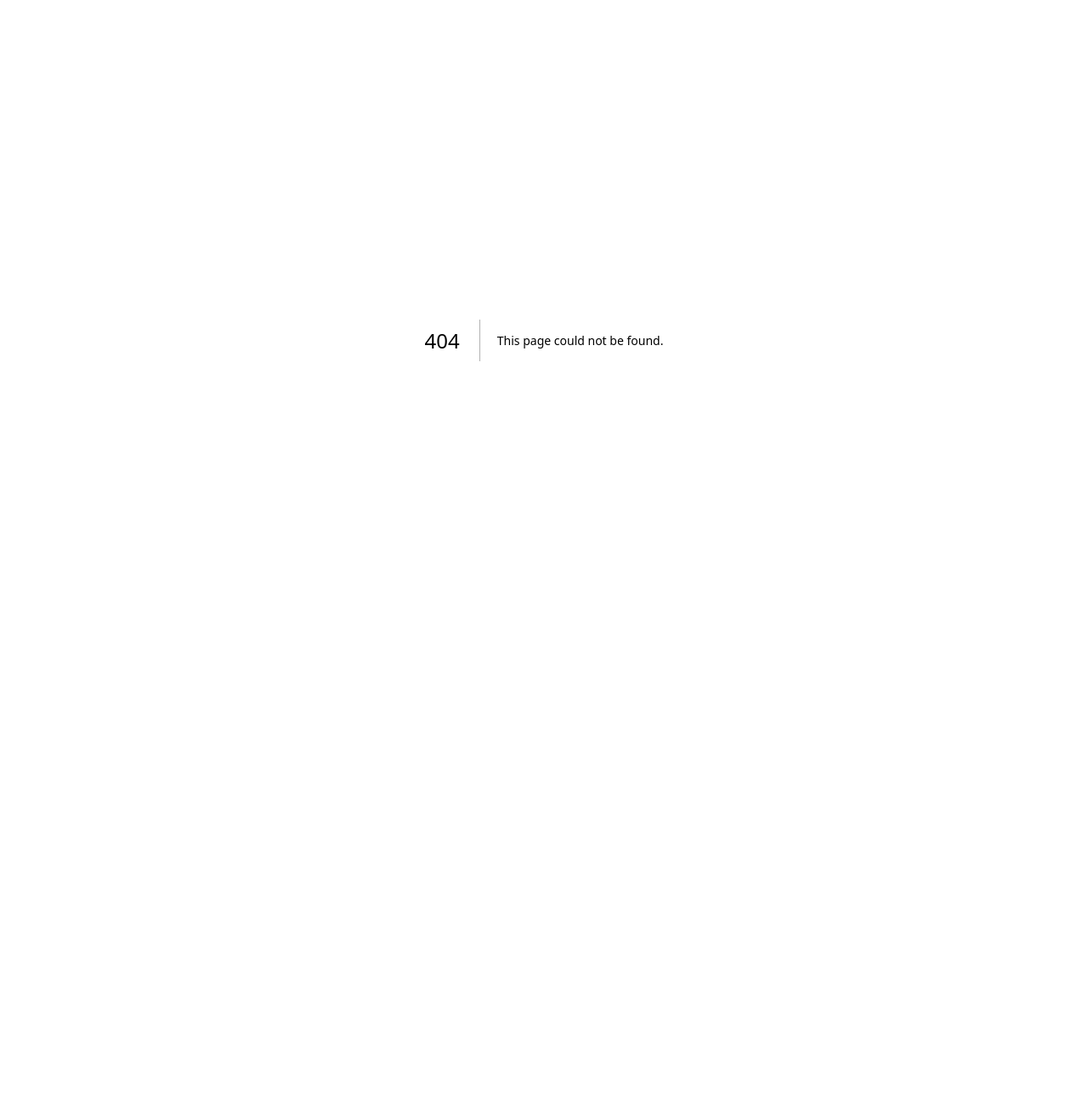
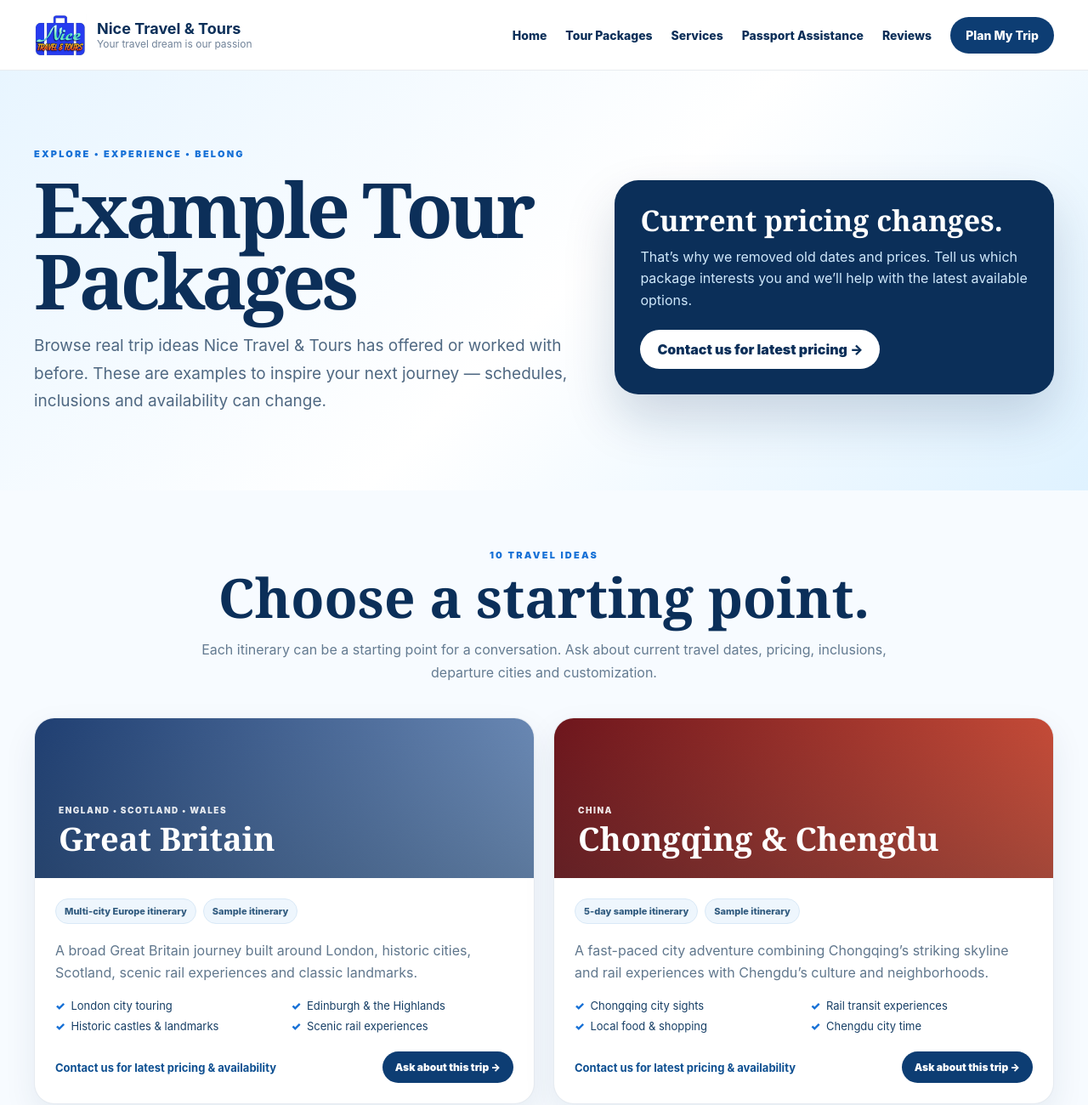
Before and after one commit to sbentoske/nice-travel-and-tours, a Next.js app: page /packages in a window 1280 px wide. Before the commit this address had no page. Shown: the top 1300 px of the page at 85% size. Before the commit the page ends 800 px from the top, so only its background shows below. Built offline with nearby package versions, Linux system fonts and the light colour scheme.

Commit message:
Add example tour packages page

```diff
--- /dev/null
+++ b/app/packages/page.js
@@ -0,0 +1,174 @@
+import { brand } from '../site-data';
+import styles from './packages.module.css';
+
+export const metadata = {
+  title: 'Example Tour Packages',
+  description: 'Explore sample Nice Travel & Tours itineraries for Europe, Asia, beaches, cities and multi-country adventures. Contact us for current pricing, schedules and availability.'
+};
+
+const packages = [
+  {
+    title: 'Great Britain',
+    eyebrow: 'England • Scotland • Wales',
+    duration: 'Multi-city Europe itinerary',
+    tone: 'uk',
+    description: 'A broad Great Britain journey built around London, historic cities, Scotland, scenic rail experiences and classic landmarks.',
+    highlights: ['London city touring', 'Edinburgh & the Highlands', 'Historic castles & landmarks', 'Scenic rail experiences']
+  },
+  {
+    title: 'Chongqing & Chengdu',
+    eyebrow: 'China',
+    duration: '5-day sample itinerary',
+    tone: 'china',
+    description: 'A fast-paced city adventure combining Chongqing’s striking skyline and rail experiences with Chengdu’s culture and neighborhoods.',
+    highlights: ['Chongqing city sights', 'Rail transit experiences', 'Local food & shopping', 'Chengdu city time']
+  },
+  {
+    title: 'Bangkok',
+    eyebrow: 'Thailand',
+    duration: '4-day sample itinerary',
+    tone: 'bangkok',
+    description: 'A compact Bangkok getaway with hotel stay, airport transfers and time to enjoy Thailand’s temples, shopping and city life.',
+    highlights: ['Bangkok city tour', 'Hotel accommodation', 'Airport transfers', 'Free time for exploring']
+  },
+  {
+    title: 'Dubai',
+    eyebrow: 'United Arab Emirates',
+    duration: '4-day sample itinerary',
+    tone: 'dubai',
+    description: 'Modern city sights paired with memorable experiences including desert adventure, cruising and private touring.',
+    highlights: ['Half-day city tour', 'Marina dinner cruise', 'Desert safari & BBQ', 'Private tour & transfers']
+  },
+  {
+    title: 'Hanoi & Sapa',
+    eyebrow: 'Vietnam',
+    duration: '4-day sample itinerary',
+    tone: 'vietnam',
+    description: 'A blend of Hanoi city life and Sapa’s mountain scenery, markets, cultural stops and natural attractions.',
+    highlights: ['Hanoi city highlights', 'Fansipan', 'Cat Cat Waterfalls', 'Sapa markets & scenery']
+  },
+  {
+    title: 'Indochina Tri-City',
+    eyebrow: 'Thailand • Cambodia • Vietnam',
+    duration: '6-day sample itinerary',
+    tone: 'indochina',
+    description: 'A regional adventure connecting Bangkok, Siem Reap and Ho Chi Minh City with temples, heritage sites and guided touring.',
+    highlights: ['Bangkok', 'Angkor-area temples', 'Siem Reap', 'Ho Chi Minh City']
+  },
+  {
+    title: 'Bali, Indonesia',
+    eyebrow: 'Indonesia',
+    duration: '4-day sample itinerary',
+    tone: 'bali',
+    description: 'An easy tropical escape with airfare, transfers, hotel accommodation, breakfast and time to explore Bali at your pace.',
+    highlights: ['Roundtrip airfare', 'Hotel stay', 'Daily breakfast', 'Optional island touring']
+  },
+  {
+    title: 'Boracay',
+    eyebrow: 'Philippines',
+    duration: 'Island escape',
+    tone: 'boracay',
+    description: 'A relaxed Boracay beach package with accommodation, breakfast and plenty of free time for optional water activities.',
+    highlights: ['Beach accommodation', 'Daily breakfast', 'Free time', 'Optional island activities']
+  },
+  {
+    title: 'Singapore & Malaysia',
+    eyebrow: 'Twin-city itinerary',
+    duration: '6-day sample itinerary',
+    tone: 'singapore',
+    description: 'Two destinations in one trip, combining Singapore city highlights with Kuala Lumpur sightseeing and comfortable transfers.',
+    highlights: ['Singapore city tour', 'Kuala Lumpur city tour', 'Hotel accommodation', 'Roundtrip transfers']
+  },
+  {
+    title: 'Bangkok City Escape',
+    eyebrow: 'Thailand',
+    duration: '4-day sample itinerary',
+    tone: 'thai',
+    description: 'A second Bangkok option focused on comfortable accommodation, breakfast, transfers and a guided introduction to the city.',
+    highlights: ['City sightseeing', 'Daily breakfast', 'Airport transfers', 'Licensed tour guide']
+  }
+];
+
+export default function PackagesPage() {
+  return (
+    <main className={styles.page}>
+      <header className={styles.header}>
+        <div className={styles.navWrap}>
+          <a className={styles.brand} href="/">
+            <img src="/logo.png" alt="Nice Travel & Tours logo" />
+            <div><strong>{brand.name}</strong><span>{brand.tagline}</span></div>
+          </a>
+          <nav className={styles.nav}>
+            <a href="/">Home</a>
+            <a href="/packages">Tour Packages</a>
+            <a href="/#services">Services</a>
+            <a href="/passport">Passport Assistance</a>
+            <a href="/#reviews">Reviews</a>
+            <a href="/#contact" className={styles.navCta}>Plan My Trip</a>
+          </nav>
+        </div>
+      </header>
+
+      <section className={styles.hero}>
+        <div className={styles.heroInner}>
+          <div>
+            <span className={styles.kicker}>Explore • Experience • Belong</span>
+            <h1>Example Tour Packages</h1>
+            <p>Browse real trip ideas Nice Travel & Tours has offered or worked with before. These are examples to inspire your next journey — schedules, inclusions and availability can change.</p>
+          </div>
+          <aside className={styles.heroCard}>
+            <strong>Current pricing changes.</strong>
+            <span>That’s why we removed old dates and prices. Tell us which package interests you and we’ll help with the latest available options.</span>
+            <a href="/#contact">Contact us for latest pricing →</a>
+          </aside>
+        </div>
+      </section>
+
+      <section className={styles.packagesSection}>
+        <div className={styles.container}>
+          <div className={styles.sectionHead}>
+            <span className={styles.kicker}>10 travel ideas</span>
+            <h2>Choose a starting point.</h2>
+            <p>Each itinerary can be a starting point for a conversation. Ask about current travel dates, pricing, inclusions, departure cities and customization.</p>
+          </div>
+
+          <div className={styles.grid}>
+            {packages.map((pkg) => (
+              <article className={styles.card} key={`${pkg.title}-${pkg.eyebrow}`}>
+                <div className={`${styles.cardTop} ${styles[pkg.tone]}`}>
+                  <span>{pkg.eyebrow}</span>
+                  <h3>{pkg.title}</h3>
+                </div>
+                <div className={styles.cardBody}>
+                  <div className={styles.meta}><span>{pkg.duration}</span><span>Sample itinerary</span></div>
+                  <p>{pkg.description}</p>
+                  <div className={styles.highlights}>{pkg.highlights.map((item) => <span key={item}>{item}</span>)}</div>
+                  <div className={styles.cardCta}>
+                    <strong>Contact us for latest pricing & availability</strong>
+                    <a href="/#contact">Ask about this trip →</a>
+                  </div>
+                </div>
+              </article>
+            ))}
+          </div>
+
+          <div className={styles.customCta}>
+            <div>
+              <h2>Need something different?</h2>
+              <p>Nice Travel & Tours can help shape a trip around your destination, departure city, travel dates, group size and priorities.</p>
+            </div>
+            <a href="/#contact">Build My Trip →</a>
+          </div>
+        </div>
+      </section>
+
+      <footer className={styles.footer}>
+        <div className={styles.footerInner}>
+          <div><strong>{brand.name}</strong><br/><small>{brand.tagline}</small></div>
+          <div><a href={`mailto:${brand.email}`}>{brand.email}</a> &nbsp; • &nbsp; <a href="tel:+639977884297">{brand.phone}</a></div>
+          <small>Sample itineraries only. Current schedules, pricing and availability may vary.</small>
+        </div>
+      </footer>
+    </main>
+  );
+}
```
